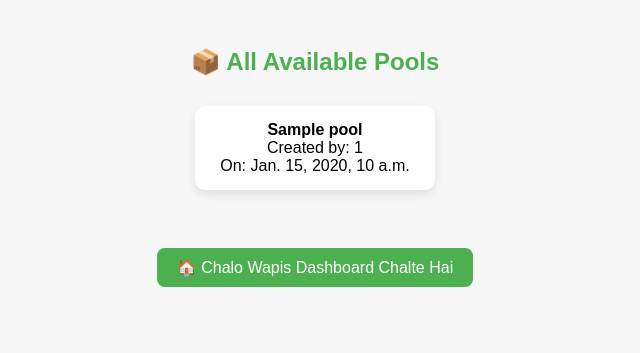
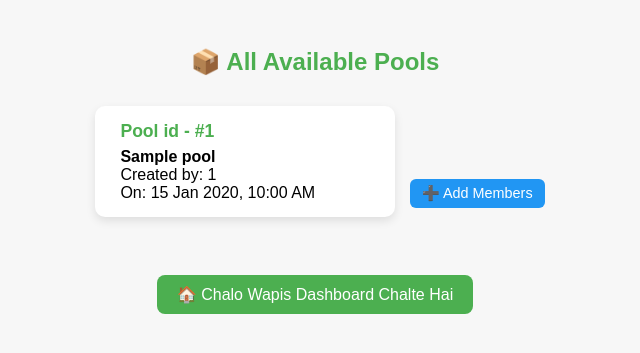
Before and after one commit to Anjan-Kumar-Sahoo/FinSplit, a Django app: page /all-pools/ in a window 1280 px wide. Shown: the top 353 px of the page, without its empty margins (325-965 px from the left). Run offline with Django 5.2, Linux system fonts and the light colour scheme; tables that the repository leaves empty hold one stand-in row (values such as "Sample post").

Commit message:
Working UI

```diff
--- a/core/templates/core/add_pool_member.html
+++ b/core/templates/core/add_pool_member.html
@@ -43,9 +43,9 @@
     <div id="response"></div>
     <a href="/all-pools/" class="btn">📦 View All Pools</a>
 
+    <a href="/" style="display:inline-block;background-color:#4CAF50;color:white;padding:10px 16px;text-decoration:none;border-radius:8px;margin-top:20px;font-weight:bold;transition:background-color 0.3s ease;">🏠 Chalo Wapis Dashboard Chalte Hai</a>
   </div>
 
-  <a href="/" style="display:inline-block;background-color:#4CAF50;color:white;padding:10px 16px;text-decoration:none;border-radius:8px;margin-top:20px;font-weight:bold;transition:background-color 0.3s ease;">🏠 Chalo Wapis Dashboard Chalte Hai</a>
 
 
   <script>
--- a/core/templates/core/show_pools.html
+++ b/core/templates/core/show_pools.html
@@ -20,6 +20,16 @@
       margin: 10px;
       border-radius: 10px;
       box-shadow: 0 4px 10px rgba(0,0,0,0.1);
+      text-align: left;
+      min-width: 250px;
+      position: relative;
+    }
+    .pool-id {
+      color: #4CAF50;
+      font-weight: bold;
+      font-size: 1.1rem;
+      margin-bottom: 6px;
+      display: block;
     }
     .btn {
       margin-top: 30px;
@@ -30,19 +40,36 @@
       text-decoration: none;
       border-radius: 8px;
     }
+    .add-member-btn {
+      display: inline-block;
+      margin-top: 15px;
+      background-color: #2196F3;
+      color: white;
+      padding: 6px 12px;
+      text-decoration: none;
+      border-radius: 6px;
+      font-size: 0.9rem;
+    }
+    .add-member-btn:hover {
+      background-color: #1976D2;
+    }
   </style>
 </head>
 <body>
   <h2>📦 All Available Pools</h2>
+
   {% for pool in pools %}
     <div class="pool-card">
+      <span class="pool-id">Pool id - #{{ pool.id }}</span>
       <strong>{{ pool.name }}</strong><br>
       Created by: {{ pool.created_by.upi_id }}<br>
-      On: {{ pool.created_at }}
+      On: {{ pool.created_at|date:"d M Y, h:i A" }}<br>
     </div>
-  {% empty %}
+    {% empty %}
     <p>No pools created yet.</p>
-  {% endfor %}
+    {% endfor %}
+
+    <a class="add-member-btn" href="/add-pool-member-form/">➕ Add Members</a>
   <br><br>
   <a href="/" class="btn">🏠 Chalo Wapis Dashboard Chalte Hai</a>
 </body>
```
Also changed, not shown: core/templates/core/home.html (+20 -8 lines).
